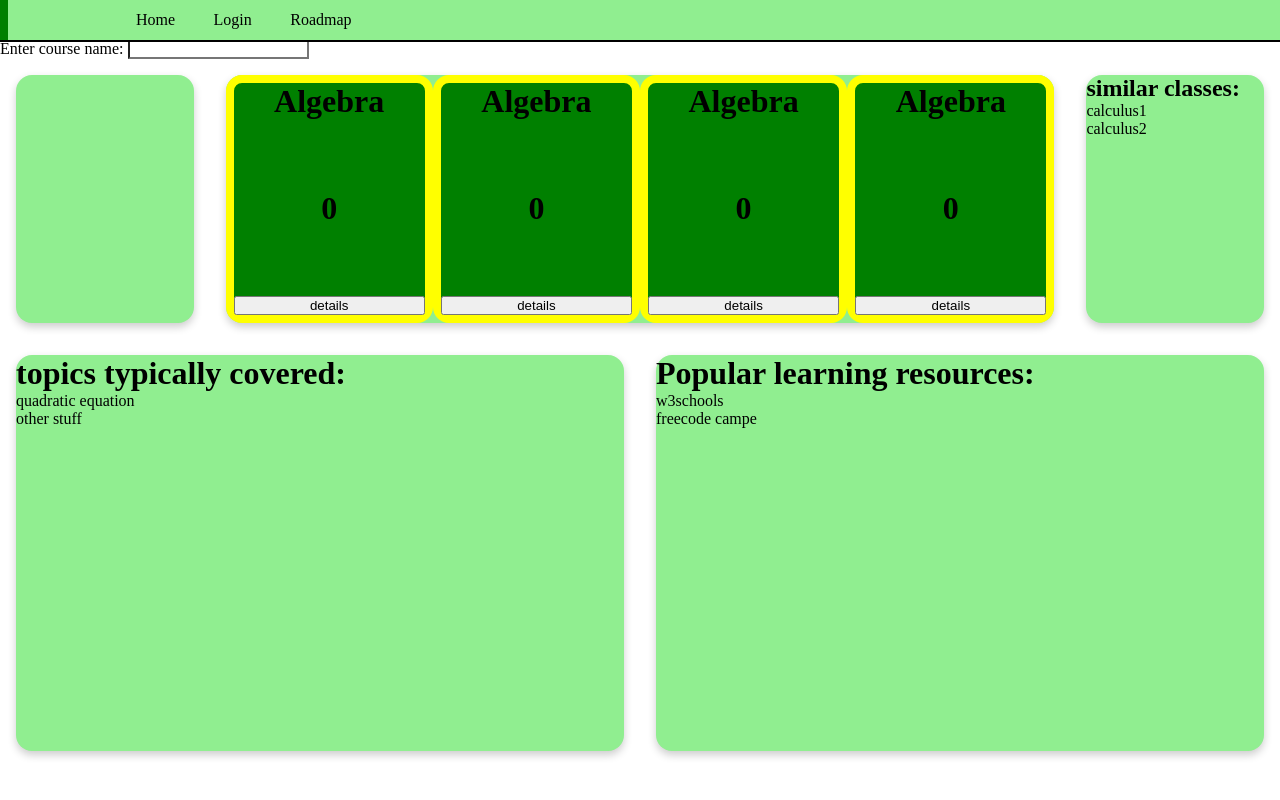
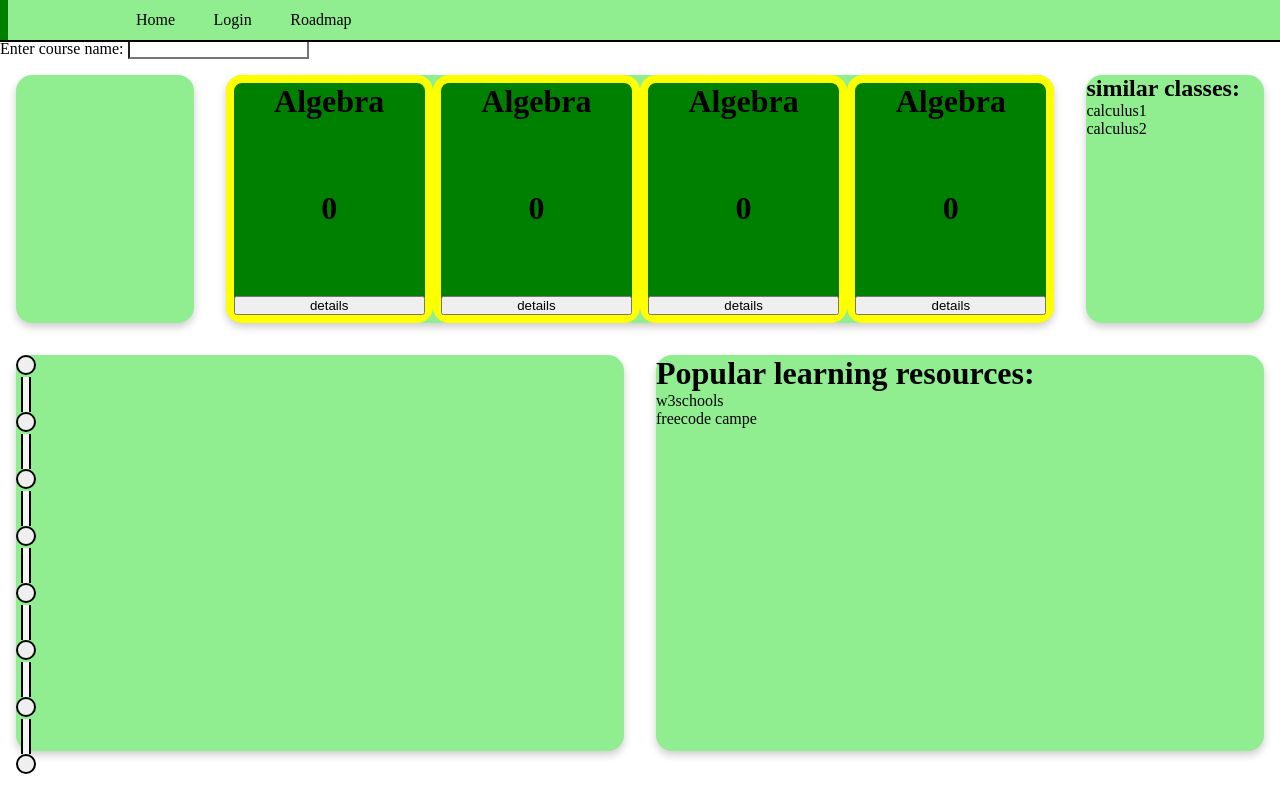
Before and after one commit to jacksoes/jacksoes.github.io, a plain HTML site: page index.html in a window 1280 px wide. Drawn offline with Linux system fonts and the light colour scheme.

Commit message:
create template for progress tracking on topics covered

```diff
--- a/index.html
+++ b/index.html
@@ -91,13 +91,53 @@
     <div class="horizontal-container-large">
 
         <div class="section-1 card">
-            <h1>topics typically covered:</h1>
+            <div>
+
+            </div>
+            <button class="ball"></button>
+            <div class="line">
+
+            </div>
+            <button class="ball"></button>
+
+            <div class="line">
+
+            </div>
+            <button class="ball"></button>
+            <div class="line">
+
+            </div>
+            <button class="ball"></button>
+
+            <div class="line">
+
+            </div>
+            <button class="ball"></button>
+            <div class="line">
+
+            </div>
+            <button class="ball"></button>
+
+            <div class="line">
+
+            </div>
+            <button class="ball"></button>
+            <div class="line">
+
+            </div>
+            <button class="ball"></button>
+
+
+
+
+
+            <!--
             <ul id="topics-list">
                 <li>quadratic equation</li>
                 <li>other stuff</li>
 
 
-            </ul>
+            </ul>-->
 
 
         </div>
@@ -111,6 +151,8 @@
         </div>
 
     </div>
+
+
     <!--
     <footer>
         <div class="footer">
--- a/style.css
+++ b/style.css
@@ -72,6 +72,7 @@ li{
 .section-1{
     height: 90%;
     width: 100%;
+
 
 
 }
@@ -150,3 +151,26 @@ li{
 .footer, .header{
     outline: 2px solid black;
 }
+
+.line{
+    background-color: whitesmoke;
+   margin-left: 5px;
+    border-left: 2px solid black;
+    border-right: 2px solid black;
+    height: 35px;
+    width: 10px;
+
+}
+
+.ball{
+
+    border: solid 2px black;
+    height: 20px;
+    width: 20px;
+    border-radius: 50%;
+
+}
+
+.ball:hover{
+    cursor: pointer;
+}
```
